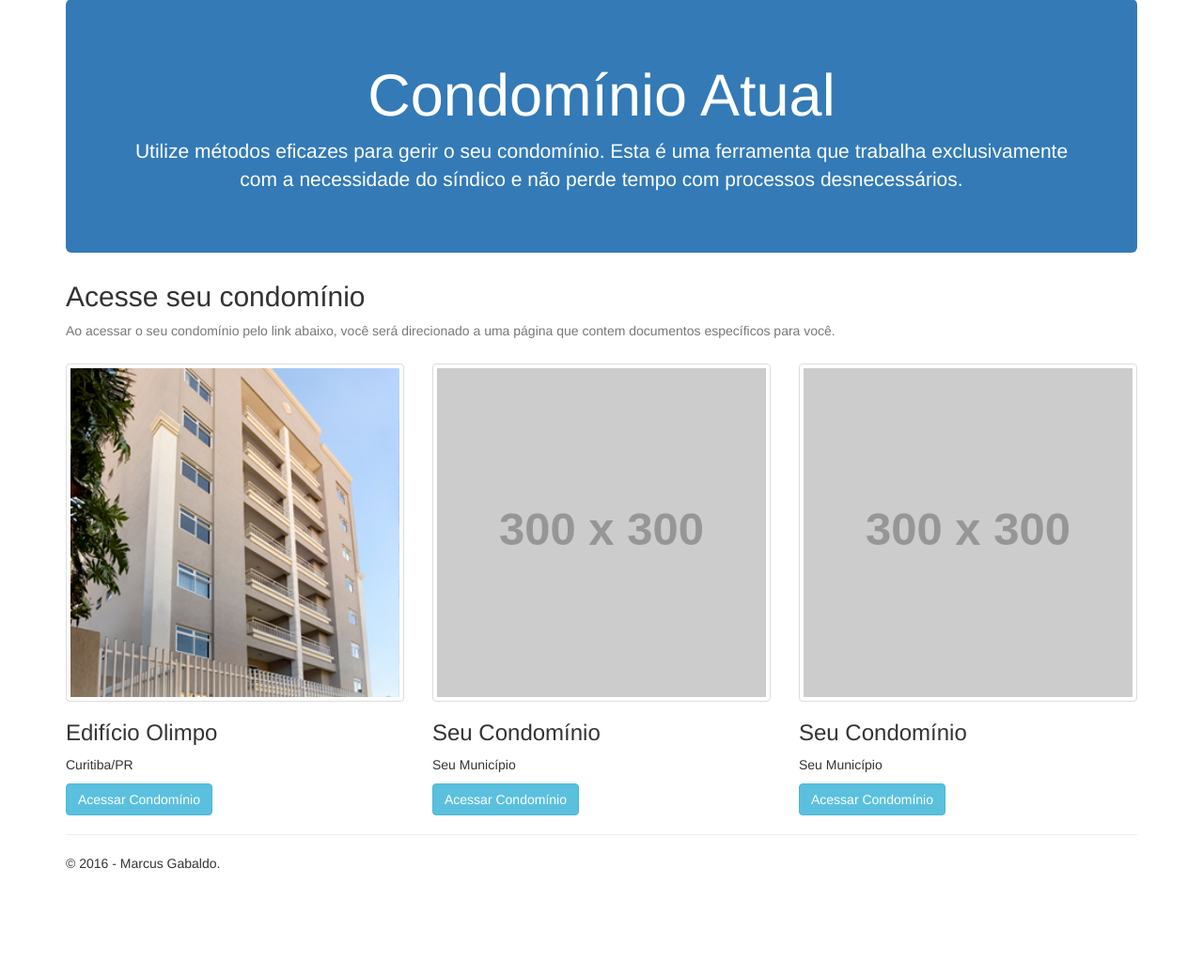
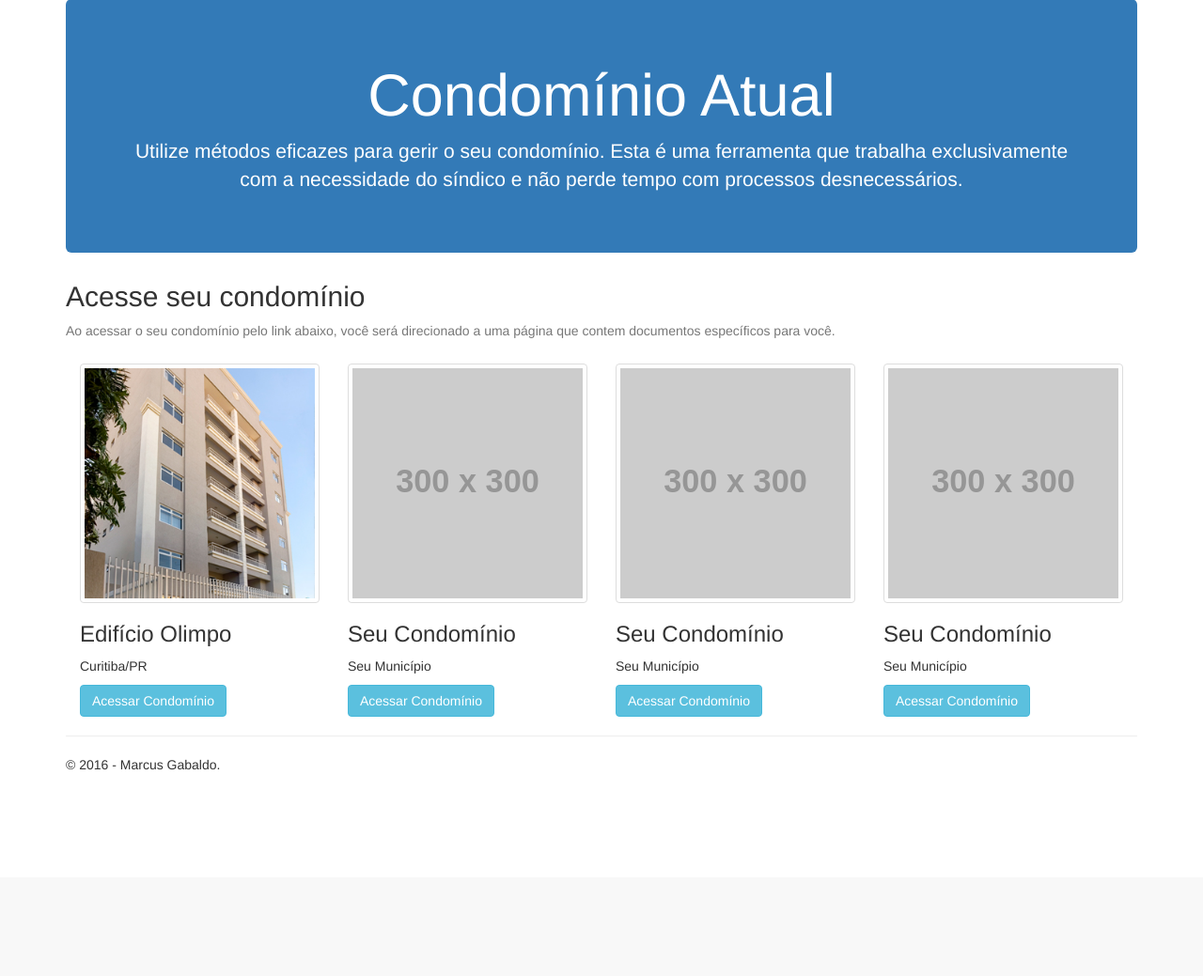
Before and after one commit to henriquebastos/catual, a Django app: page / in a window 1280 px wide. Shown: the part 71-1110 px from the top of the page at 94% size. After the commit the page ends 891 px from the top, so only its background shows below. Run offline with Django 3.2, Linux system fonts and the light colour scheme; grey boxes labelled with a size stand in for pictures from a placeholder-image service; some libraries are stand-ins or nearby versions.

Commit message:
melhorando o design

```diff
--- a/catual/core/templates/index.html
+++ b/catual/core/templates/index.html
@@ -25,12 +25,14 @@
     <div class="navbar navbar-default navbar-fixed-top" role="navigation">
         <div class="container">
             <div class="navbar-header">
+                {% if user.is_authenticated %}
                 <button type="button" class="navbar-toggle" data-toggle="collapse" data-target=".navbar-collapse">
                     <span class="sr-only">Toggle navigation</span>
                     <span class="icon-bar"></span>
                     <span class="icon-bar"></span>
                     <span class="icon-bar"></span>
                 </button>
+                {% endif %}
                 <a class="navbar-brand" href="{% url 'home' %}">Condomínio Atual</a>
             </div>
             <div class="navbar-collapse collapse">
@@ -56,8 +58,9 @@
         <h2>Acesse seu condomínio</h2>
         <p class="text-muted">Ao acessar o seu condomínio pelo link abaixo, você será direcionado a uma página que contem
         documentos específicos para você.</p>
+        <div class="container-fluid">
             <div class="row">
-            <div class="col-md-4 col-sm-4">
+                <div class="col-md-3 col-sm-4 col-xs-6">
                     <a href="{% url 'olimpo:painel' %}" class="thumbnail">
                         <img src="{% static 'img/olimpo-350.jpg' %}" alt="Edifício Olimpo">
                     </a>
@@ -66,7 +69,7 @@
                     <a href="{% url 'olimpo:painel' %}" class="btn btn-info">Acessar Condomínio</a>
                     <br/>
                 </div>
-            <div class="col-md-4 col-sm-4">
+                <div class="col-md-3 col-sm-4 col-xs-6">
                     <a href="#" class="thumbnail">
                         <img src="http://placehold.it/300x300" alt="Edifício Modelo">
                     </a>
@@ -75,7 +78,7 @@
                     <a href="#" class="btn btn-info">Acessar Condomínio</a>
                     <br/>
                 </div>
-            <div class="col-md-4 col-sm-4">
+                <div class="col-md-3 col-sm-4 col-xs-6">
                     <a href="#" class="thumbnail">
                         <img src="http://placehold.it/300x300" alt="Edifício Modelo">
                     </a>
@@ -83,6 +86,16 @@
                     <p>Seu Município</p>
                     <a href="#" class="btn btn-info">Acessar Condomínio</a>
                     <br/>
+                </div>
+                <div class="col-md-3 col-sm-4 col-xs-6">
+                    <a href="#" class="thumbnail">
+                        <img src="http://placehold.it/300x300" alt="Edifício Modelo">
+                    </a>
+                    <h3>Seu Condomínio</h3>
+                    <p>Seu Município</p>
+                    <a href="#" class="btn btn-info">Acessar Condomínio</a>
+                    <br/>
+                </div>
             </div>
         </div>
     <hr/>
--- a/catual/olimpo/templates/olimpo/login.html
+++ b/catual/olimpo/templates/olimpo/login.html
@@ -25,12 +25,14 @@
     <div class="navbar navbar-default navbar-fixed-top" role="navigation">
         <div class="container">
             <div class="navbar-header">
+                {% if user.is_authenticated %}
                 <button type="button" class="navbar-toggle" data-toggle="collapse" data-target=".navbar-collapse">
                     <span class="sr-only">Toggle navigation</span>
                     <span class="icon-bar"></span>
                     <span class="icon-bar"></span>
                     <span class="icon-bar"></span>
                 </button>
+                {% endif %}
                 <a class="navbar-brand" href="{% url 'home' %}">Condomínio Atual</a>
             </div>
             <div class="navbar-collapse collapse">
```
Lines whose indentation alone changed are shown as unchanged.
